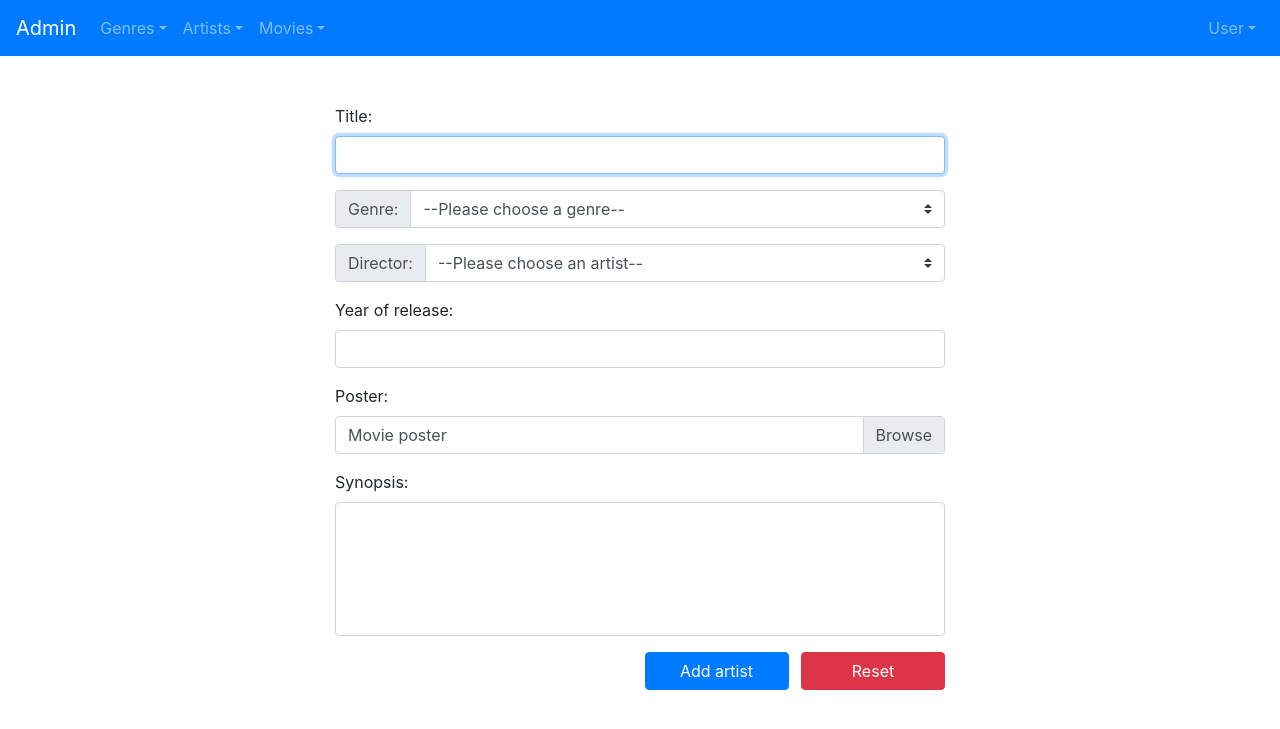
After one commit to Etienne-Schmitt/ACS-MovieRating, a PHP site: template Views/admin/movie/movie.add.admin.html.twig in a window 1280 px wide. The commit adds this page. Shown: the top 729 px of the page. Run offline with PHP 8.4, Linux system fonts and the light colour scheme; the template is opened without the code that fills it, so the values that code supplies are empty; some libraries are stand-ins or nearby versions.

Commit message:
Added movie.add.admin.html.twig form

```diff
--- /dev/null
+++ b/Views/admin/movie/movie.add.admin.html.twig
@@ -0,0 +1,97 @@
+{% extends "admin/partials/base.admin.html.twig" %}
+
+{% block title %}Add Movie | Admin{% endblock %}
+
+
+{% block stylesheets %}
+    <link rel="stylesheet" href="{{ baseUrl }}/assets/css/formStyle.css">
+{% endblock %}
+
+{% block body %}
+    <div class="container mt-5" id="form-container">
+        <form action="{{ baseUrl }}/admin/movie/add" method="post" id="form-data" class="pb-3">
+
+            <div class="form-group">
+                <label for="movie-title-add">Title:</label>
+                <input type="text" name="movie-title-add" id="movie-title-add" class="form-control" autofocus required>
+            </div>
+
+
+            <div class="input-group pb-3" id="genre-text">
+                <div class="input-group-prepend">
+                    <label class="input-group-text" for="genre-edit-old">Genre:</label>
+                </div>
+                <select class="custom-select" name="genre-edit-old" id="genre-edit-old">
+                    <option value="">--Please choose a genre--</option>
+                    {% if arrayGenre is defined %}
+                        {% for id, genre in arrayGenre %}
+                            <option name="{{ id }}" id="{{ id }}">{{ genre }}</option>
+                        {% endfor %}
+                    {% endif %}
+                </select>
+            </div>
+
+
+            <div class="input-group pb-3" id="genre-text">
+                <div class="input-group-prepend">
+                    <label class="input-group-text" for="director-add">Director:</label>
+                </div>
+                <select class="custom-select" name="director-add" id="director-add">
+                    <option value="">--Please choose an artist--</option>
+                    {% if arrayArtist is defined %}
+                        {% for id, fullName in arrayArtist %}
+                            <option name="{{ id }}" id="{{ id }}">{{ fullName.0 }} {{ fullName.1 }}
+                                - {{ fullName.2 }}</option>
+                        {% endfor %}
+                    {% endif %}
+                </select>
+            </div>
+
+
+            <div class="form-group">
+                <label for="movie-year-add">Year of release:</label>
+                <input type="number" name="movie-year-add" id="movie-year-add" class="form-control" required>
+            </div>
+
+
+            <div class="form-group">
+                <label for="file">Poster:</label>
+                <div class="custom-file">
+                    <label for="file" class="custom-file-label text-left">Movie poster</label>
+                    <input id="file" required name="file[]" class="custom-file-input"
+                           type="file"><?php $customFormFile = true; ?>
+                </div>
+            </div>
+
+
+            <div class="form-group">
+                <label for="movie-synopsis-add">Synopsis:</label>
+                <textarea name="movie-synopsis-add" id="movie-synopsis-add" class="form-control" rows="5"></textarea>
+            </div>
+
+
+            <div id="form-btn-group">
+                <input type="submit" value="Add artist" class="btn btn-primary">
+                <input type="reset" value="Reset" class="btn btn-danger">
+            </div>
+        </form>
+        {% if addArtist is defined %}
+            {% if addArtist == true %}
+                <div class="alert alert-success" role="alert">
+                    Movie added with success !
+                </div>
+            {% else %}
+                <div class="alert alert-danger" role="alert">
+                    Error when adding movie !
+                </div>
+            {% endif %}
+        {% endif %}
+    </div>
+{% endblock %}
+
+{% block footer %}
+{% endblock %}
+
+{% block javascripts %}
+    <script src="{{ baseUrl }}/assets/js/movieFileInputForm.js"></script>
+{% endblock %}
--- a/assets/css/formStyle.css
+++ b/assets/css/formStyle.css
@@ -56,3 +56,7 @@
 .hidden {
     display: none;
 }
+
+form textarea {
+    resize: none;
+}
--- /dev/null
+++ b/assets/js/movieFileInputForm.js
@@ -0,0 +1,4 @@
+$(".custom-file-input").on("change", function () {
+    var fileName = $(this).val().split("\\").pop();
+    $(this).siblings(".custom-file-label").addClass("selected").html(fileName);
+});
```
